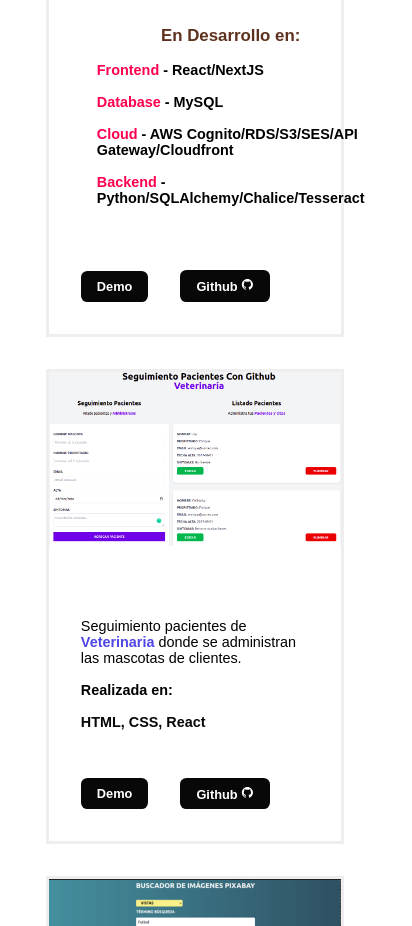
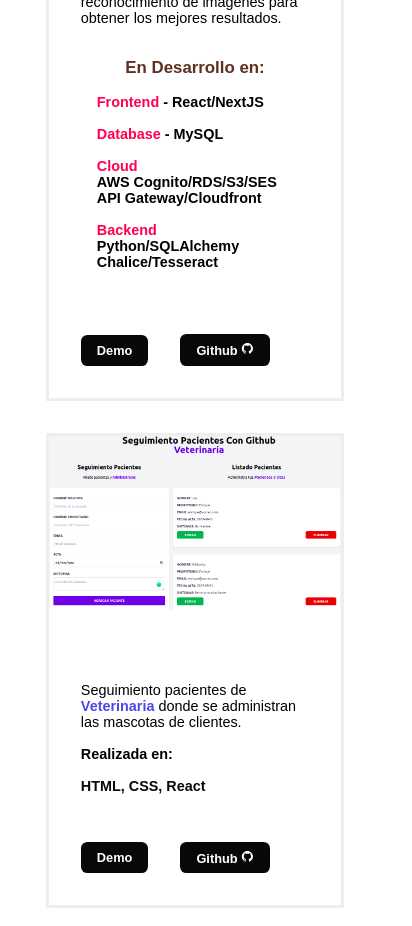
Before and after one commit to EnriqueOrtiz95/CV2022, a React (Vite) app: page / in a window 390 px wide. Shown: the part 3020-3946 px from the top of the page, 412 px wide, since content can reach past the window. Built offline with nearby package versions, Linux system fonts and the light colour scheme.

Commit message:
Fixing mobile view

```diff
--- a/src/components/Projectos/Projectos.jsx
+++ b/src/components/Projectos/Projectos.jsx
@@ -35,12 +35,13 @@ const Projectos = () => {
                   <span className="text-pink">Database </span> - MySQL
                 </p>
                 <p className="mt-2">
-                  <span className="text-pink">Cloud</span> - AWS
-                  Cognito/RDS/S3/SES/API Gateway/Cloudfront
+                  <span className="text-pink">Cloud</span> <br/>AWS
+                  Cognito/RDS/S3/SES <br/>API Gateway/Cloudfront
                 </p>
+
                 <p className="mt-2">
-                  <span className="text-pink">Backend</span> -
-                  Python/SQLAlchemy/Chalice/Tesseract
+                  <span className="text-pink">Backend</span> <br/>
+                  Python/SQLAlchemy <br/> Chalice/Tesseract
                 </p>
               </div>
             </div>
```
